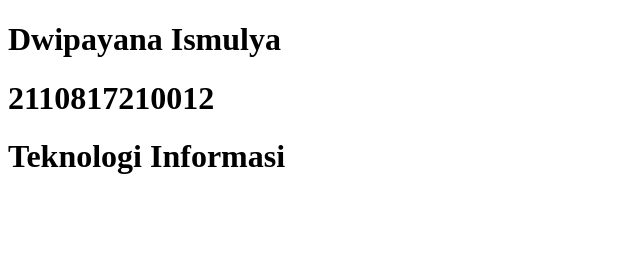
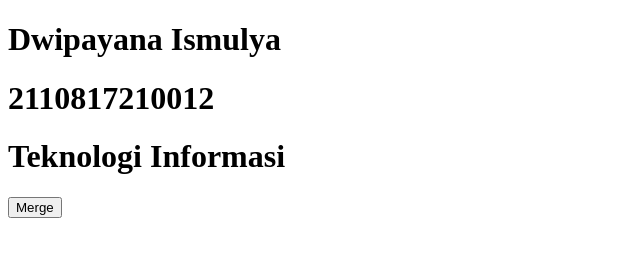
Before and after one commit to DwipayanaIsmulya/belajar-collab, a plain HTML site: page index.html in a window 1280 px wide. Shown: the whole page, without its empty margins (0-640 px from the left). Drawn offline with Linux system fonts and the light colour scheme.

Commit message:
ini branch merge

```diff
--- a/index.html
+++ b/index.html
@@ -9,5 +9,6 @@
     <h1>Dwipayana Ismulya</h1>
     <h1>2110817210012</h1>
     <h1>Teknologi Informasi</h1>
+    <button>Merge</button>
   </body>
 </html>
```
